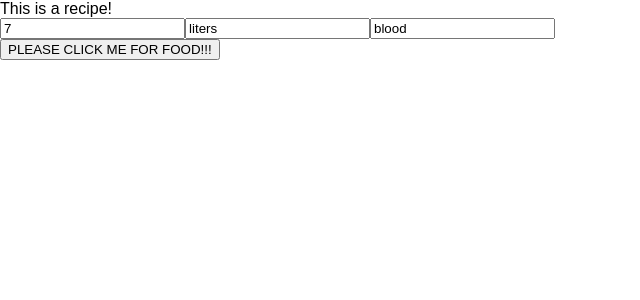
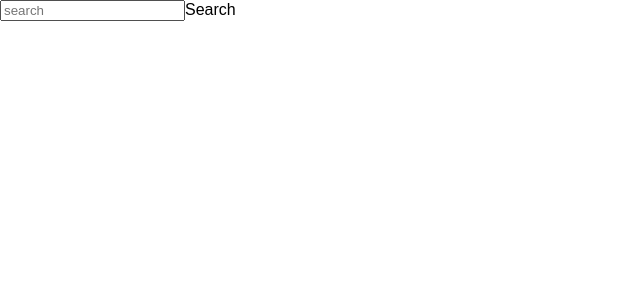
Before and after one commit to lhorgan/openrecipe, a React (Create React App) app: page / in a window 1280 px wide. Shown: the top 300 px of the page, without its empty margins (0-640 px from the left). Built offline with nearby package versions, Linux system fonts and the light colour scheme.

Commit message:
search box registers text, hahaha

```diff
--- a/src/components/Recipe.js
+++ b/src/components/Recipe.js
@@ -9,9 +9,13 @@ const recipes = [{
 }];
 
 function makeRecipe() {
-  var recipe = {"ingredients": []};
+  var recipe = {"ingredients": [],
+                "dietLabels": [{"label": 3}]};
   for(var i = 0; i < getRndInteger(3, 21); i++) {
-    var ingredient = {"food": {"label": getRandomFood()}, "quantity": getRndInteger(1, 34), "measure": getRandomMeasure()};
+    var ingredient = {"food": {"label": getRandomFood()},
+                      "quantity": getRndInteger(1, 34),
+                      "measure": {"label": getRandomMeasure()}
+                     };
     recipe.ingredients.push(ingredient);
   }
   return recipe;
@@ -29,7 +33,7 @@ const foods = [
   "smarmalade", "tahini", "uracil", "veggies", "wandering melon", "xanathan gum", "yams", "zucchini"
 ];
 function getRandomFood() {
-  return foods[getRndInteger(0, 25)];
+  return foods[getRndInteger(0, foods.length - 1)];
 }
 
 function getRndInteger(min, max) {
--- a/src/components/SearchBox.js
+++ b/src/components/SearchBox.js
@@ -1,14 +1,33 @@
 import React, {Component} from 'react';
 import { BrowserRouter } from 'react-router-dom'
+
+import RecipeService from '../services/RecipeService'
 
 class SearchBox extends Component {
   constructor(props) {
     super(props);
+
+    this.state = {"query": ""};
+
+    this.recipeService = RecipeService.instance;
+
+    this.updateQuery = this.updateQuery.bind(this);
+    this.search = this.search.bind(this);
+  }
+
+  updateQuery(evt) {
+      //console.log(evt.target.value);
+      this.setState({"query": evt.target.value});
+  }
+
+  search(evt) {
+      alert(this.state.query);
   }
 
   render() {
     return (<div>
-      <input type="text" placeholder="search" />
+      <input type="text" placeholder="search" onChange={this.updateQuery} value={this.state.query} />
+      <span onClick={this.search}>Search</span>
     </div>)
   }
 }
--- a/src/containers/Home.js
+++ b/src/containers/Home.js
@@ -13,10 +13,9 @@ class Home extends Component {
     return (
       <div>
         <SearchBox />
-        <Recipe />
       </div>
     )
   }
 }
 
-export default Recipe;
+export default Home;
--- a/src/services/RecipeService.js
+++ b/src/services/RecipeService.js
@@ -22,7 +22,7 @@ export default class RecipeService {
       console.log(recipe);
       fetch(USHOST + "/api/user/" + userId + "/recipe/create", {
         method: "POST",
-        body: JSON.stringify(recipe),
+        body: JSON.stringify({"ingredients": [], "dietLabels": []}),
         headers: {
           'Content-Type' : 'application/json'
         },
```
